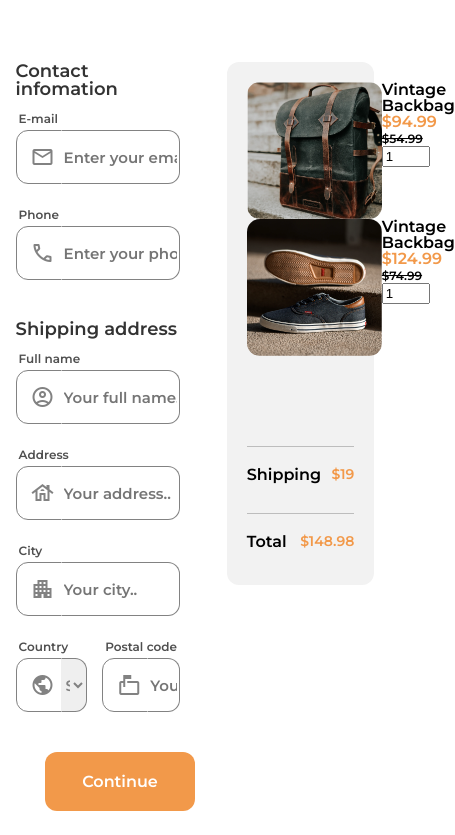
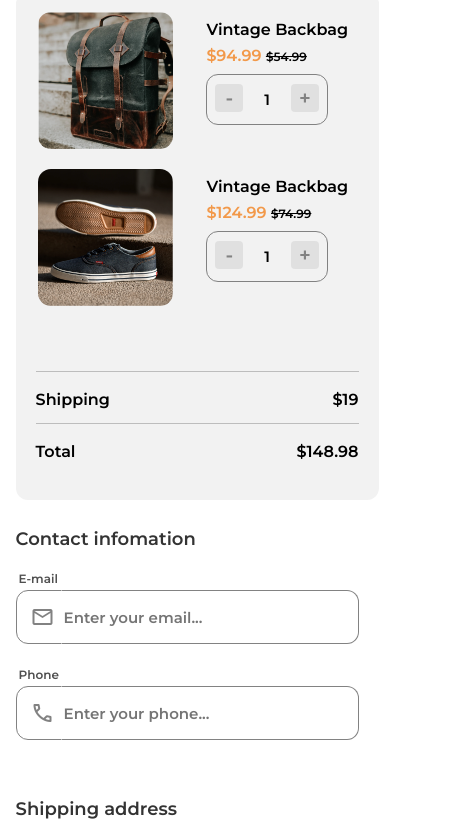
Before and after one commit to MathysCogne/checkout-page, a plain HTML site: page index.html in a window 390 px wide. Shown: the part 118-953 px from the top of the page, 455 px wide, since content can reach past the window. Drawn offline with nearby package versions, Linux system fonts and the light colour scheme.

Commit message:
Challenge completed

```diff
--- a/css/style.scss
+++ b/css/style.scss
@@ -18,9 +18,6 @@ img{
    object-fit: cover;
    border-radius: 13px;
    width: 135px;
-   @media screen and (max-width: 600px) {
-
-   }
 }
 a{
    text-decoration: none;
@@ -32,20 +29,32 @@ header{
       font-size: 30px;
       margin: 70px 0;
       color: #4E5150;
+      @media screen and (max-width: 650px) {
+         margin: 40px 0;
+      }
    }
 }
 main{
    display: flex;
    flex-direction: row-reverse;
    justify-content: space-between;
+   @media screen and (max-width: 650px) {
+      flex-direction: column;
+   }
 }
 
 section{
    width: 50%;
+   @media screen and (max-width: 650px) {
+      width: 100%;
+   }
    h2{
       font-size: 18px;
       color: #333333;
       margin-bottom: 10px;
+      @media screen and (max-width: 650px) {
+         margin: 20px 0;
+      }
    }
    form{
       display: flex;
@@ -79,12 +88,15 @@ section{
          position: relative;
          right: 15px;
 
+
          border-radius: 0 12px 12px 0;
          border: 1px solid #828282;
          border-left: 1px solid #ffffff00;
 
          height: 50px;
          width: 100%;
+
+
 
          font-size: 15px;
          font-family: 'Montserrat', sans-serif;
@@ -98,6 +110,7 @@ section{
          outline: none;
       }
       button{
+
          background: #F2994A;
          border-radius: 12px;
          width: 150px;
@@ -106,9 +119,13 @@ section{
          color: white;
          font-family: 'Montserrat', sans-serif;
          font-size: 16px;
-         margin-left: auto;
+         margin-right: auto;
          cursor: pointer;
          transition: all 0.2s ease-in-out;
+         @media screen and (max-width: 650px) {
+            margin: 0;
+            width: 97%;
+         }
          &:hover{
             background: #E08E3E;
          }
@@ -128,20 +145,33 @@ section{
    }
 }
 aside{
+   @media screen and (max-width: 650px) {
+      width: 90%;
+      justify-content: space-around;
+      margin-top: 0px;
+   }
    width: 30%;
+   min-width: 290px;
    height: fit-content;
    display: inline-flex;
    flex-direction: column;
    padding: 20px;
-   margin-top: 10px;
+   margin-top: 20px;
    background: #F2F2F2;
    border-radius: 12px;
    h3{
       font-size: 16px;
+      margin: 10px 0 0 28px;
    }
    article{
+      margin-bottom: 20px;
       display: flex;
+      @media screen and (max-width: 650px) {
+         justify-content: space-around;
+      }
+
       p{
+         margin: 10px 0 0 28px;
          color: #F2994A;
          font-size: 16px;
       }
@@ -154,11 +184,11 @@ aside{
    .card-info{
       display: flex;
       flex-direction: column;
-      margin-top: 75px;
+      margin-top: 30px;
       div{
          display: flex;
          justify-content: space-between;
-         margin: 15px 0;
+         margin-top: 15px;
          padding-top: 20px;
          border-top: 1px solid #BDBDBD;
          p{
@@ -166,24 +196,58 @@ aside{
          }
       }
    }
-
 }
-
-
-
-
-
-
-
-
-
-
-
-
-
-
-
-
+.styled-input {
+   display: flex;
+   align-items: baseline;
+   justify-content: center;
+   input[type="number"] {
+      margin: 10px 0;
+      padding: 15px 50px;
+      text-align: center;
+      box-sizing: border-box;
+      background-color: transparent;
+      border: 1px solid #828282;
+      border-radius: 12px;
+      font-size: 15px;
+      font-family: 'Montserrat', sans-serif;
+      outline: none;
+      	/* Firefox */
+	   -moz-appearance: textfield;
+	      /* Chrome */
+	   &::-webkit-inner-spin-button {
+		-webkit-appearance: none;
+		margin:0;
+	   }
+	      /* Opéra*/
+	   &::-o-inner-spin-button {
+		-o-appearance: none;
+		margin: 0;
+	   }
+   }
+   .styled-input-minus:before {
+      background-color: #E0E0E0;
+      color: #828282;
+      padding: 2px 10px;
+      border-radius: 4px;
+      font-size: 20px;
+      position: relative;
+      left: 37px;
+      content: "-";
+      cursor: pointer;
+   }
+   .styled-input-plus:before {
+      background-color: #E0E0E0;
+      color: #828282;
+      padding: 2px 8px;
+      font-size: 20px;
+      border-radius: 4px;
+      position: relative;
+      right: 37px;
+      content: "+";
+      cursor: pointer;
+   }
+}
 
 footer{
    display: flex;
--- a/index.html
+++ b/index.html
@@ -11,6 +11,8 @@
   <link href="https://fonts.googleapis.com/css2?family=Montserrat:wght@600&display=swap" rel="stylesheet">
 
   <link rel="stylesheet" href="https://fonts.googleapis.com/css2?family=Material+Symbols+Outlined:opsz,wght,FILL,GRAD@48,400,1,0" />
+
+
 
   <title>Devchallenges - Checkout page challenge</title>
 </head>
@@ -28,9 +30,9 @@
         <div>
           <h3>Vintage Backbag</h3>
           <p>$94.99 <span>$54.99</span></p>
-          <div>
+          <div class="styled-input">
             <label for="quantity"></label>
-            <input type="number" id="quantity" name="quantity" min="1" max="5" value="1">
+            <input type="number" id="quantity1" name="quantity1" min="1" max="5" value="1">
           </div>
         </div>
       </article>
@@ -39,20 +41,20 @@
         <div>
           <h3>Vintage Backbag</h3>
           <p>$124.99 <span>$74.99</span></p>
-          <div>
+          <div class="styled-input">
             <label for="quantity"></label>
-            <input type="number" id="quantity" name="quantity" min="1" max="5" value="1">
+            <input type="number" id="quantity2" name="quantity2" min="1" max="5" value="1">
           </div>
         </div>
       </article>
       <article class="card-info">
         <div>
-          <h3>Shipping</h3>
-          <p>$19</p>
+          <h4>Shipping</h4>
+          <h5>$19</h5>
         </div>
         <div>
-          <h3>Total</h3>
-          <p>$148.98</p>
+          <h4>Total</h4>
+          <h5>$148.98</h5>
         </div>
       </article>
     </aside>
@@ -105,7 +107,7 @@
               <div class="cont-icn">
                 <span class="material-symbols-outlined">public</span>
                 <select id="country" name="country" required>
-                  <option value="" selected disabled>Select your country..</option>
+                  <option value="" selected disabled>Country</option>
                   <option value="france">France</option>
                   <option value="united-states">United States</option>
                   <option value="united-kingdom">United Kingdom</option>
@@ -116,7 +118,7 @@
               <label for="postal">Postal code</label>
               <div class="cont-icn">
                 <span class="material-symbols-outlined">markunread_mailbox</span>
-                <input type="text" id="postal" name="postal" placeholder="Your postal code.." required>
+                <input type="text" id="postal" name="postal" placeholder="Postal code" required>
               </div>
             </div>
           </div>
@@ -133,4 +135,5 @@
   </footer>
 
 </body>
+<script src="./script.js"></script>
 </html>
--- /dev/null
+++ b/script.js
@@ -0,0 +1,23 @@
+document.addEventListener("DOMContentLoaded", function() {
+   const inputs = document.querySelectorAll(".styled-input input[type='number']");
+
+   inputs.forEach(function(input) {
+      const decreaseBtn = document.createElement("div");
+      decreaseBtn.className = "styled-input-minus";
+      decreaseBtn.addEventListener("click", function() {
+         if (parseInt(input.value) > parseInt(input.min)) {
+            input.value = parseInt(input.value) - 1;
+         }
+      });
+      input.parentNode.insertBefore(decreaseBtn, input);
+
+      const increaseBtn = document.createElement("div");
+      increaseBtn.className = "styled-input-plus";
+      increaseBtn.addEventListener("click", function() {
+         if (parseInt(input.value) < parseInt(input.max)) {
+            input.value = parseInt(input.value) + 1;
+         }
+      });
+      input.parentNode.insertBefore(increaseBtn, input.nextSibling);
+   });
+});
```
Also changed, not shown: css/style.css, 1 other file.
